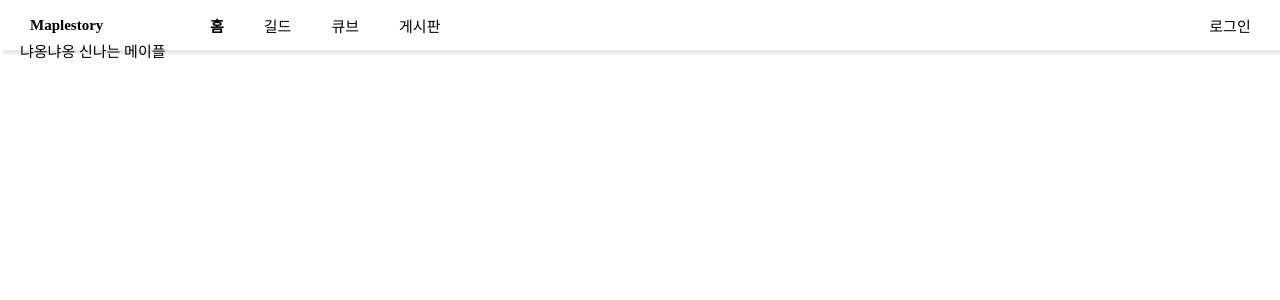
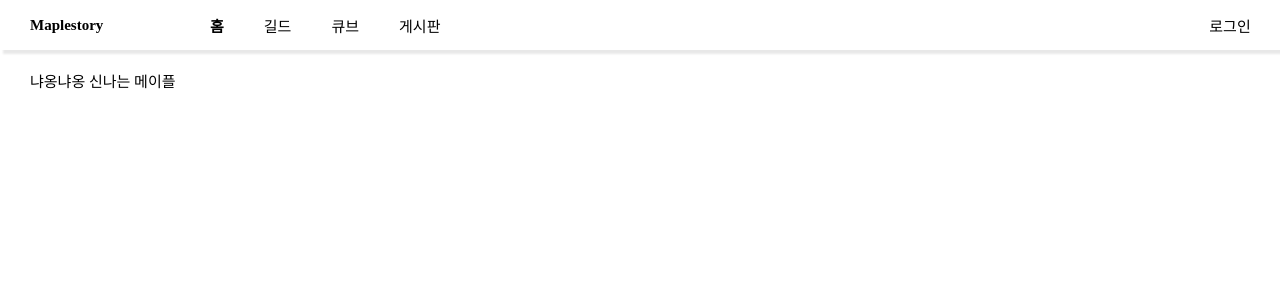
Before and after one commit to fu013/MapleProject, a React (Create React App) app in the folder frontend/: page / in a window 1280 px wide. Shown: the top 300 px of the page. Built offline with nearby package versions, Linux system fonts and the light colour scheme; a web font is replaced by a local one.

Commit message:
인덱스 조금 수정

```diff
--- a/frontend/src/App.js
+++ b/frontend/src/App.js
@@ -1,7 +1,7 @@
 import "resources/css/App.css";
 
 function App() {
-  return <div className="App">
+  return <div className="App" id="container">
     냐옹냐옹 신나는 메이플
   </div>;
 }
```
